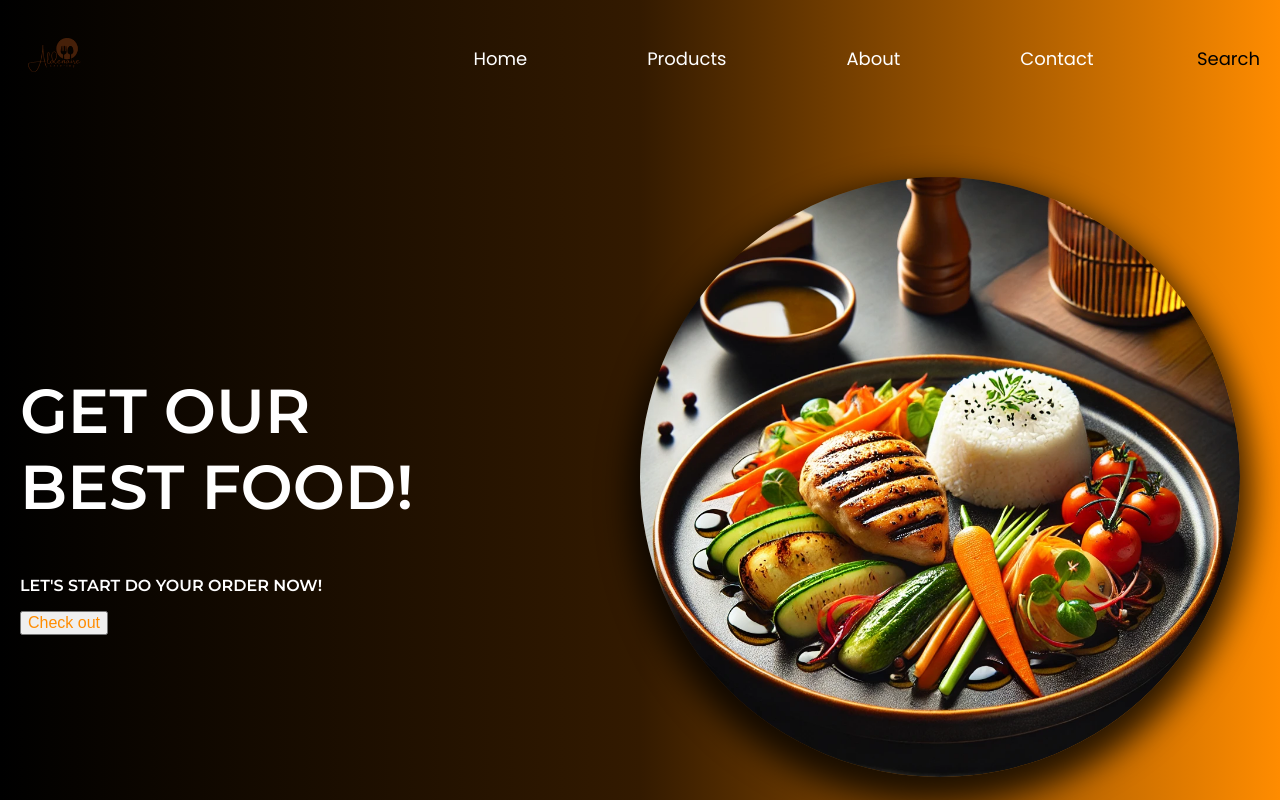
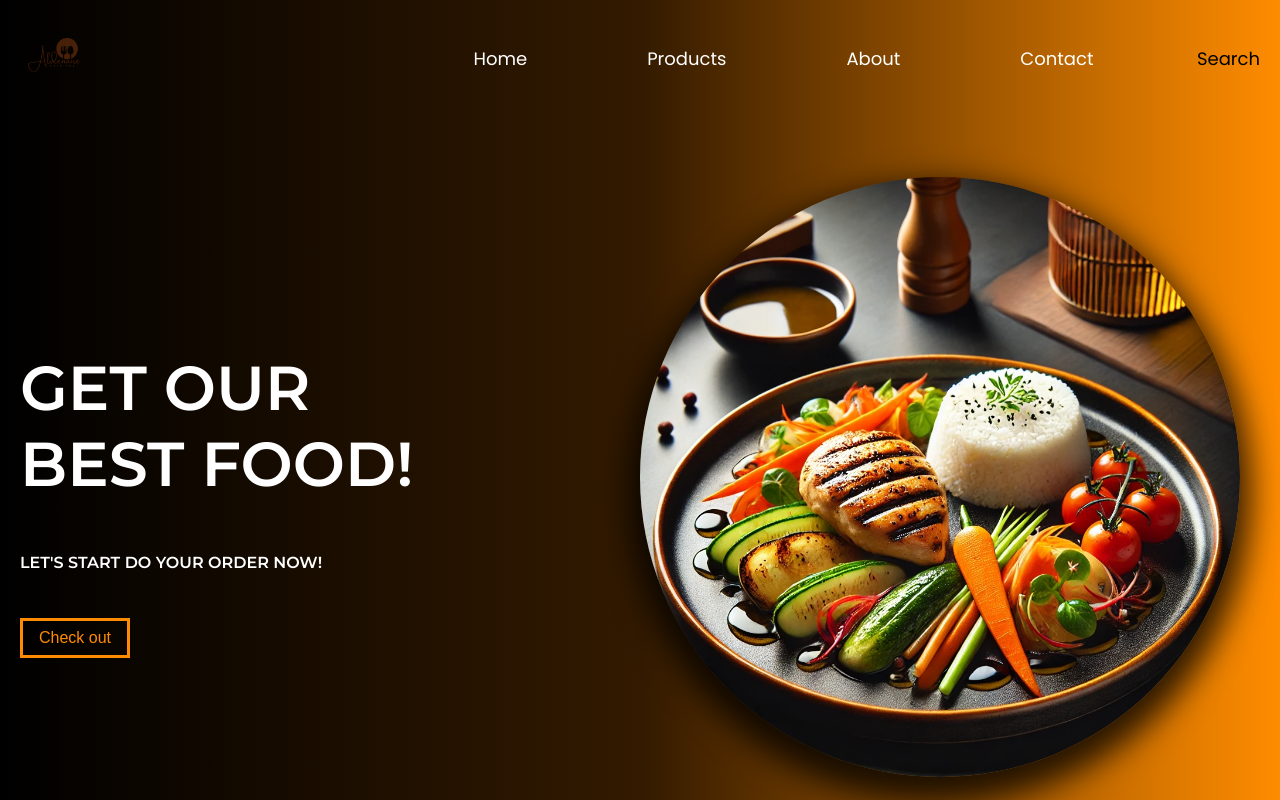
Before and after one commit to EmmanuelHexer/business2, a React (Vite) app: page / in a window 1280 px wide. Built offline with nearby package versions, Linux system fonts and the light colour scheme.

Commit message:
hero section implementation ongoing

```diff
--- a/src/Index.css
+++ b/src/Index.css
@@ -82,6 +82,11 @@ nav img {
 .hero-first-half button {
   font-size: 16px;
   color: var(--main-theme-color);
+  background-color: transparent;
+  border: none;
+  border: 3px solid var(--main-theme-color);
+  padding: 8px 16px;
+  margin-top: 30px;
 }
 
 .hero-second-half {
```
